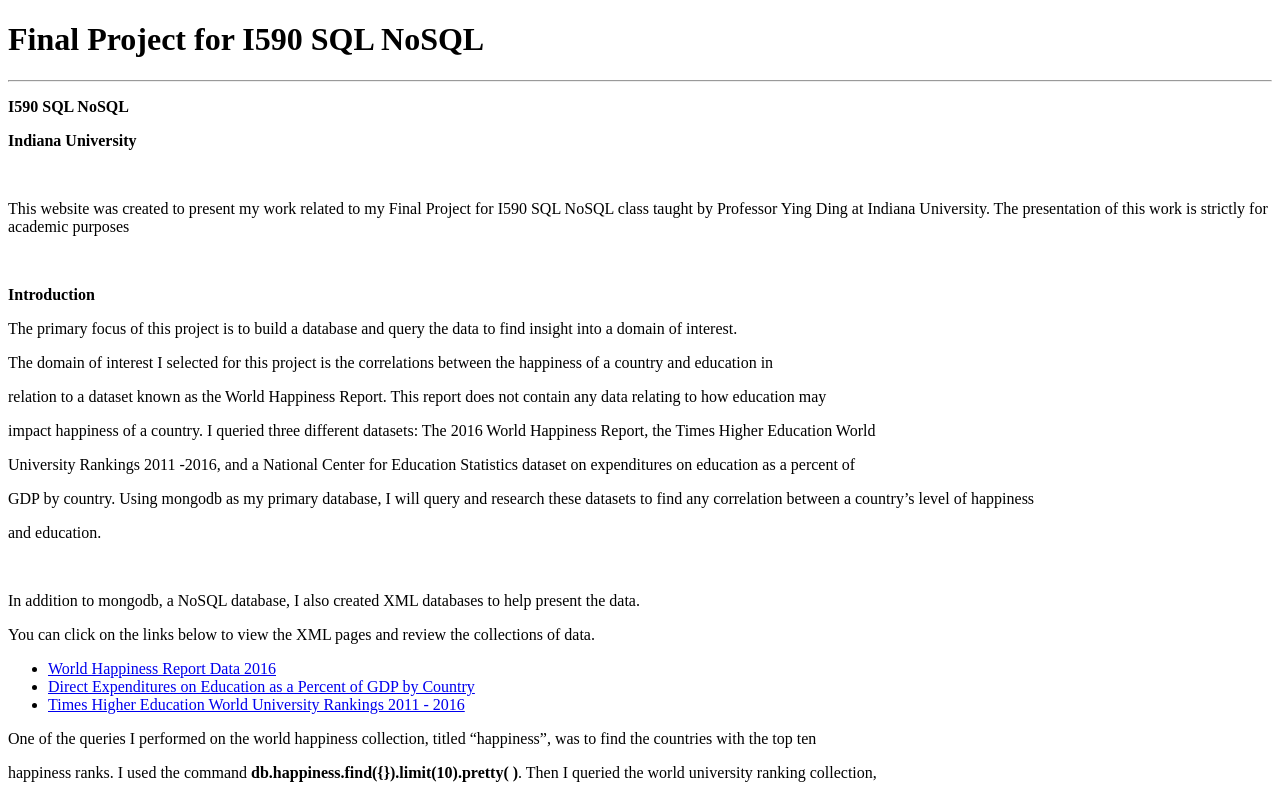
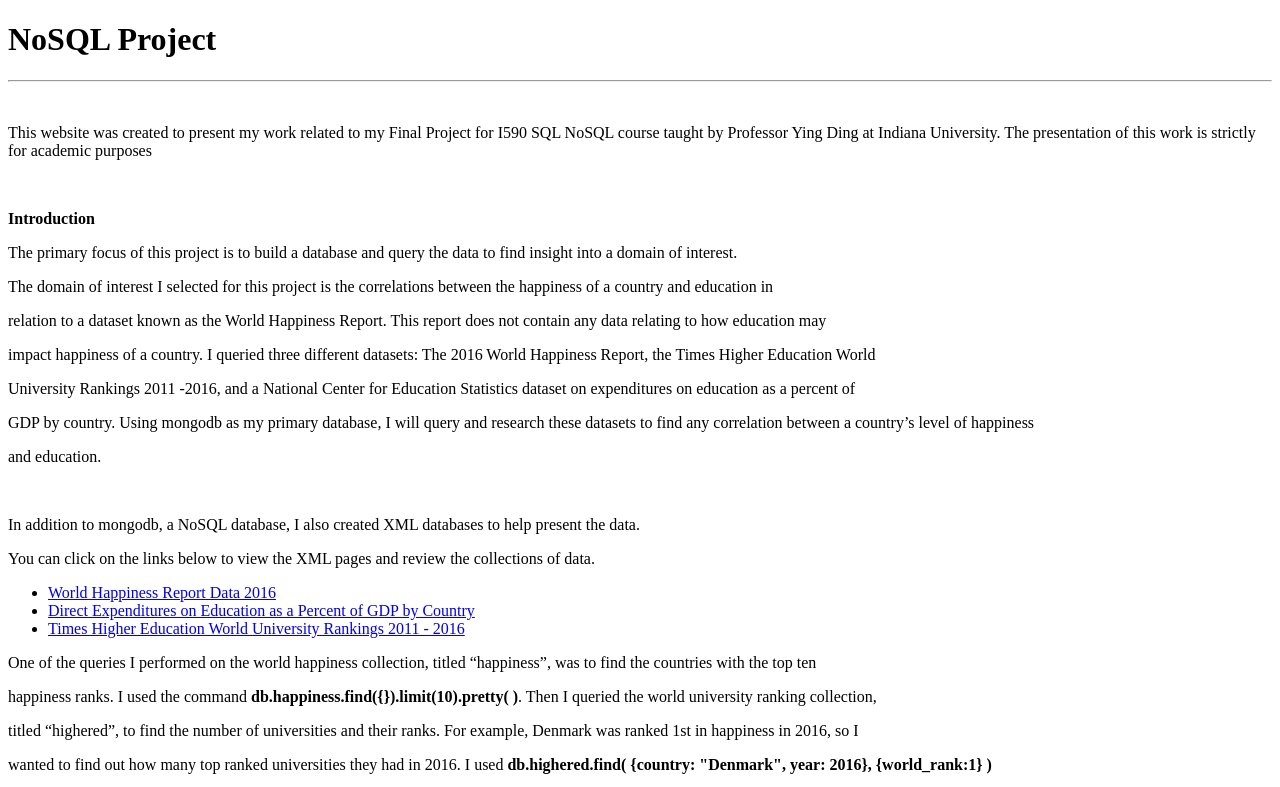
Before and after one commit to sisaac10/SQLNoSQLFinalProject, a plain HTML site: page index.html in a window 1280 px wide. Shown: the top 787 px of the page. Drawn offline with Linux system fonts and the light colour scheme.

Commit message:
Update index.html

```diff
--- a/index.html
+++ b/index.html
@@ -1,13 +1,10 @@
 <!DOCTYPE html>
 <html>
 <body>
-<h1>Final Project for I590 SQL NoSQL</h1>
+  <h1>NoSQL Project</h1>
   <hr />
-
-  <p><b>I590 SQL NoSQL</b></p>
-  <p><b>Indiana University</b></p>
   <br />
-  <p>This website was created to present my work related to my Final Project for I590 SQL NoSQL class
+  <p>This website was created to present my work related to my Final Project for I590 SQL NoSQL course
   taught by Professor Ying Ding at Indiana University. The presentation of this work is strictly for academic purposes</p>
   <br />
   <p><b>Introduction</b></p>
```
